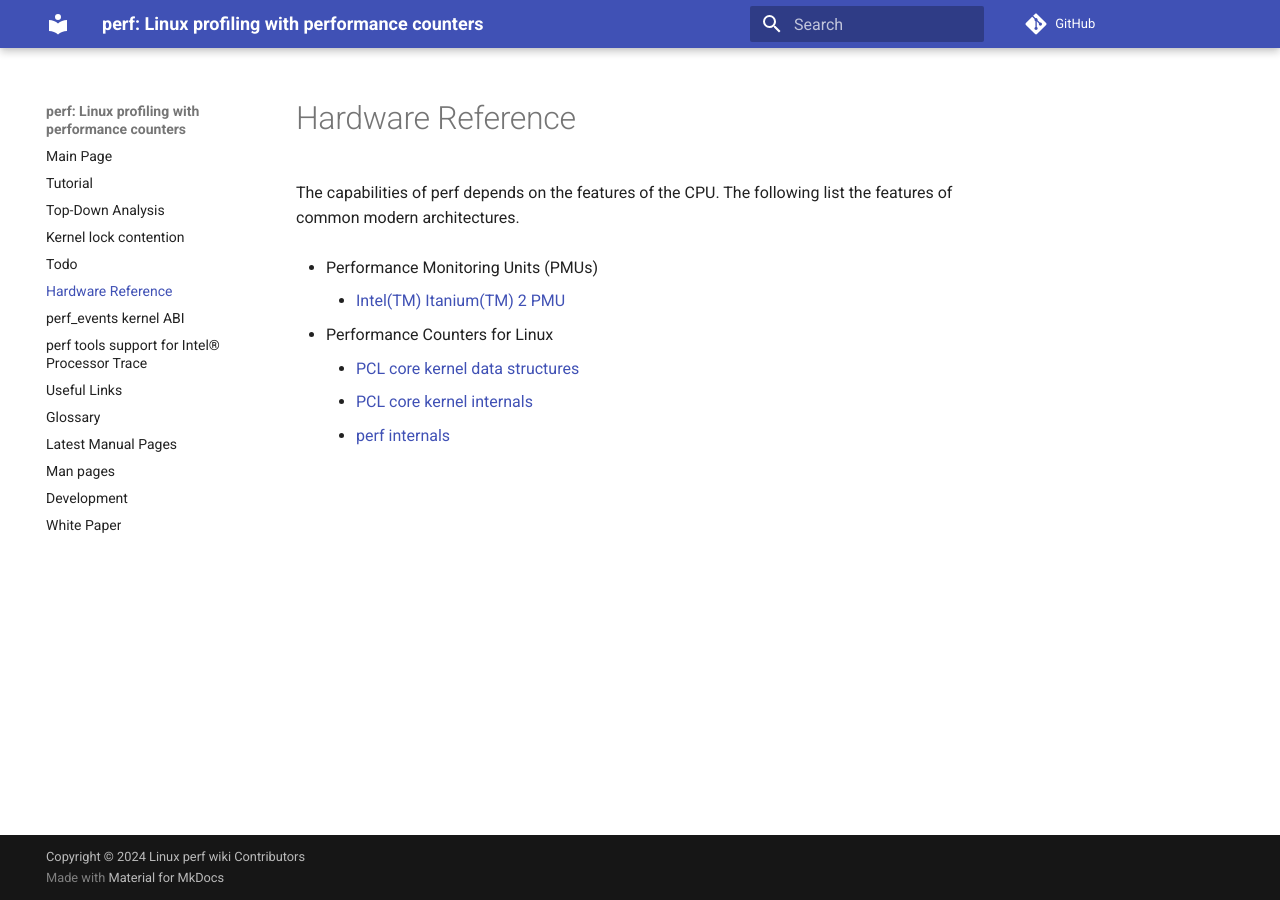
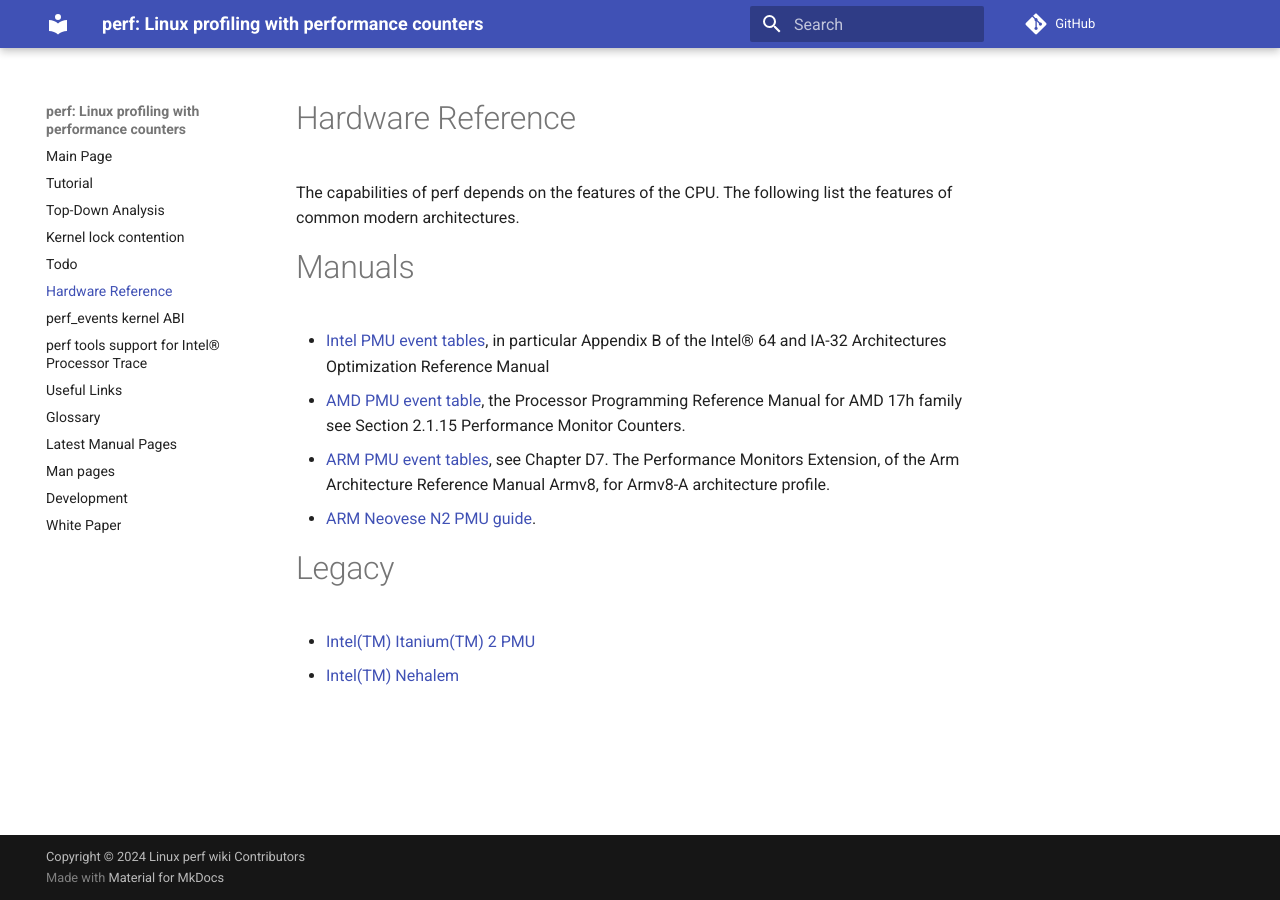
Before and after one commit to perfwiki/main, an MkDocs documentation site: the page built from docs/hardware-reference.md, in a window 1280 px wide. Built offline with MkDocs 1.6.1 and Material for MkDocs 9.7.7, drawn with Linux system fonts in a browser that asks for light colours; comment, search, counter and statistics services are not loaded.

Commit message:
useful-links: Move PMU manuals to hardware reference
Don't link to manuals in two places, move to hardware reference as
that appears on the left hand side bar.

```diff
--- a/docs/hardware-reference.md
+++ b/docs/hardware-reference.md
@@ -2,10 +2,14 @@
 
 The capabilities of perf depends on the features of the CPU. The following list the features of common modern architectures.
 
-- Performance Monitoring Units (PMUs)
-    - [Intel(TM) Itanium(TM) 2 PMU](montecito.md)
+# Manuals
 
-- Performance Counters for Linux
-    - [PCL core kernel data structures](pcl-struct.md)
-    - [PCL core kernel internals](pcl-internals.md)
-    - [perf internals](perf-tool-internals.md)
+- [Intel PMU event tables](https://software.intel.com/content/www/us/en/develop/download/intel-64-and-ia-32-architectures-optimization-reference-manual.html), in particular Appendix B of the Intel® 64 and IA-32 Architectures Optimization Reference Manual
+- [AMD PMU event table](https://developer.amd.com/resources/developer-guides-manuals/), the Processor Programming Reference Manual for AMD 17h family see Section 2.1.15 Performance Monitor Counters.
+- [ARM PMU event tables](https://developer.arm.com/architectures/cpu-architecture/a-profile/docs), see Chapter D7. The Performance Monitors Extension, of the Arm Architecture Reference Manual Armv8, for Armv8-A architecture profile.
+- [ARM Neovese N2 PMU guide](print/arm_neoverse_n2_pmu_guide_109710_0003_03_en.pdf).
+
+# Legacy
+
+- [Intel(TM) Itanium(TM) 2 PMU](montecito.md)
+- [Intel(TM) Nehalem](nehalem.md)
```
Also changed, not shown: docs/useful-links.md (+0 -7 lines).
